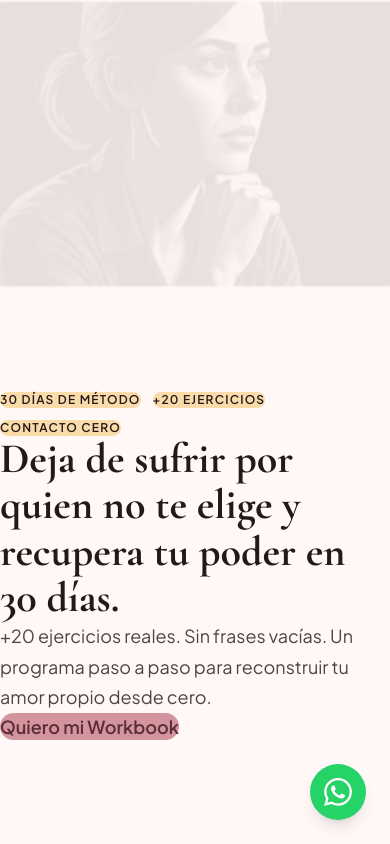
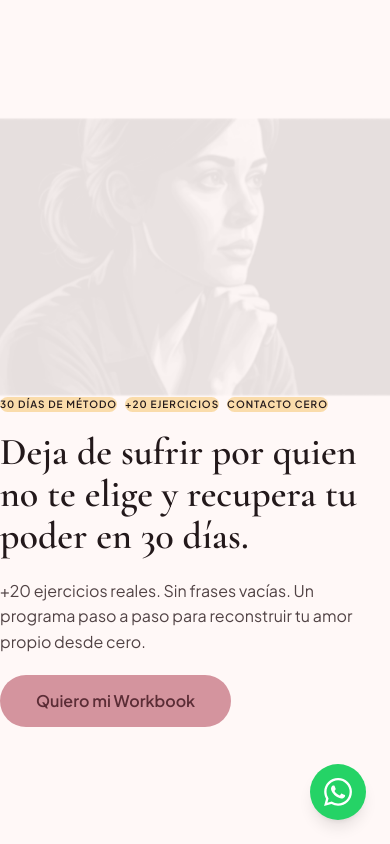
Before and after one commit to zeusasistent/rescate-emocional, a Next.js app: page / in a window 390 px wide. Shown: the top 844 px of the page. Built offline with nearby package versions, Linux system fonts and the light colour scheme.

Commit message:
fix: hero redesign matching Figma screenshot exactly

```diff
--- a/components/Hero.tsx
+++ b/components/Hero.tsx
@@ -1,5 +1,4 @@
 "use client";
-
 import Image from "next/image";
 import { motion } from "framer-motion";
 
@@ -7,80 +6,78 @@ const badges = ["30 DÍAS DE MÉTODO", "+20 EJERCICIOS", "CONTACTO CERO"];
 
 export default function Hero() {
   return (
-    <section className="w-full min-h-screen flex flex-col md:flex-row" style={{ backgroundColor: "#FFF8F7" }}>
+    <section style={{ backgroundColor: "#FFF8F7", minHeight: "100vh" }} className="flex items-center">
 
-      {/* MOBILE: imagen arriba */}
-      <div className="block md:hidden w-full h-72 relative">
-        <Image src="/images/hero.png" alt="Mujer en contemplación" fill className="object-cover object-top" priority />
+      {/* MOBILE */}
+      <div className="flex flex-col w-full md:hidden">
+        <div className="relative w-full" style={{ height: "55vw", minHeight: "280px" }}>
+          <Image src="/images/hero.png" alt="Método de Rescate Emocional" fill className="object-cover object-top" priority />
+        </div>
+        <div className="px-6 py-10 flex flex-col gap-5">
+          <div className="flex flex-wrap gap-2">
+            {badges.map(b => (
+              <span key={b} style={{ backgroundColor: "#FADCAB", color: "#23191B", fontFamily: "var(--font-jakarta)", fontSize: "10px", letterSpacing: "0.1em" }} className="px-4 py-1.5 rounded-full font-semibold uppercase">{b}</span>
+            ))}
+          </div>
+          <h1 style={{ fontFamily: "var(--font-cormorant)", fontSize: "38px", fontWeight: 600, color: "#23191B", lineHeight: 1.1 }}>
+            Deja de sufrir por quien no te elige y recupera tu poder en 30 días.
+          </h1>
+          <p style={{ fontFamily: "var(--font-jakarta)", fontSize: "16px", color: "#514345", lineHeight: 1.6 }}>
+            +20 ejercicios reales. Sin frases vacías. Un programa paso a paso para reconstruir tu amor propio desde cero.
+          </p>
+          <motion.a href="#comprar" whileHover={{ scale: 1.02 }} whileTap={{ scale: 0.98 }}
+            style={{ backgroundColor: "#D4949E", color: "#5B2D36", borderRadius: "50px", fontFamily: "var(--font-jakarta)", fontSize: "16px", fontWeight: 600, textDecoration: "none", display: "inline-block", padding: "14px 36px", alignSelf: "flex-start" }}>
+            Quiero mi Workbook
+          </motion.a>
+        </div>
       </div>
 
-      {/* COLUMNA TEXTO */}
+      {/* DESKTOP */}
+      <div className="hidden md:flex w-full" style={{ maxWidth: "1280px", margin: "0 auto", minHeight: "100vh" }}>
+
+        {/* Columna texto - izquierda */}
         <motion.div
-        className="flex-1 flex flex-col justify-center px-8 md:px-16 py-16 md:py-24"
-        style={{ maxWidth: "680px" }}
+          className="flex flex-col justify-center"
+          style={{ flex: "0 0 55%", padding: "80px 80px 80px 100px" }}
           initial={{ opacity: 0, y: 30 }}
           animate={{ opacity: 1, y: 0 }}
           transition={{ duration: 0.6, ease: "easeOut" }}
         >
           {/* Badges */}
           <div className="flex flex-wrap gap-3 mb-8">
-          {badges.map((badge) => (
-            <span
-              key={badge}
-              className="px-5 py-2 rounded-full text-xs font-semibold tracking-widest uppercase"
-              style={{ backgroundColor: "#FADCAB", color: "#23191B", fontFamily: "var(--font-jakarta)" }}
-            >
-              {badge}
-            </span>
+            {badges.map(b => (
+              <span key={b} style={{ backgroundColor: "#FADCAB", color: "#23191B", fontFamily: "var(--font-jakarta)", fontSize: "11px", letterSpacing: "0.12em" }} className="px-5 py-2 rounded-full font-semibold uppercase">{b}</span>
             ))}
           </div>
 
           {/* Titular */}
-        <h1
-          className="mb-6 leading-[1.1]"
-          style={{
-            fontFamily: "var(--font-cormorant)",
-            fontWeight: 700,
-            fontSize: "clamp(42px, 5vw, 72px)",
-            color: "#23191B",
-          }}
-        >
+          <h1 style={{ fontFamily: "var(--font-cormorant)", fontSize: "58px", fontWeight: 600, color: "#23191B", lineHeight: 1.08, marginBottom: "24px", maxWidth: "560px" }}>
             Deja de sufrir por quien no te elige y recupera tu poder en 30 días.
           </h1>
 
           {/* Subtítulo */}
-        <p className="mb-10" style={{ fontFamily: "var(--font-jakarta)", fontSize: "18px", color: "#514345", lineHeight: "1.7", maxWidth: "520px" }}>
+          <p style={{ fontFamily: "var(--font-jakarta)", fontSize: "18px", color: "#514345", lineHeight: 1.65, marginBottom: "40px", maxWidth: "480px" }}>
             +20 ejercicios reales. Sin frases vacías. Un programa paso a paso para reconstruir tu amor propio desde cero.
           </p>
 
           {/* CTA */}
-        <div>
           <motion.a
             href="#comprar"
-            className="inline-block px-12 py-4 font-semibold text-base"
-            style={{
-              backgroundColor: "#D4949E",
-              color: "#5B2D36",
-              borderRadius: "50px",
-              fontFamily: "var(--font-jakarta)",
-              fontSize: "18px",
-              textDecoration: "none",
-            }}
             whileHover={{ scale: 1.02 }}
             whileTap={{ scale: 0.98 }}
+            style={{ backgroundColor: "#D4949E", color: "#5B2D36", borderRadius: "50px", fontFamily: "var(--font-jakarta)", fontSize: "18px", fontWeight: 600, textDecoration: "none", display: "inline-block", padding: "16px 48px", alignSelf: "flex-start" }}
           >
             Quiero mi Workbook
           </motion.a>
-        </div>
         </motion.div>
 
-      {/* DESKTOP: imagen derecha, full height, sin border-radius */}
+        {/* Columna imagen - derecha */}
         <motion.div
-        className="hidden md:block relative"
-        style={{ width: "42%", minHeight: "100vh" }}
+          className="relative"
+          style={{ flex: "0 0 45%" }}
           initial={{ opacity: 0 }}
           animate={{ opacity: 1 }}
-        transition={{ duration: 0.8, ease: "easeOut" }}
+          transition={{ duration: 0.8 }}
         >
           <Image
             src="/images/hero.png"
@@ -91,6 +88,7 @@ export default function Hero() {
           />
         </motion.div>
 
+      </div>
     </section>
   );
 }
```
Lines whose indentation alone changed are shown as unchanged.
